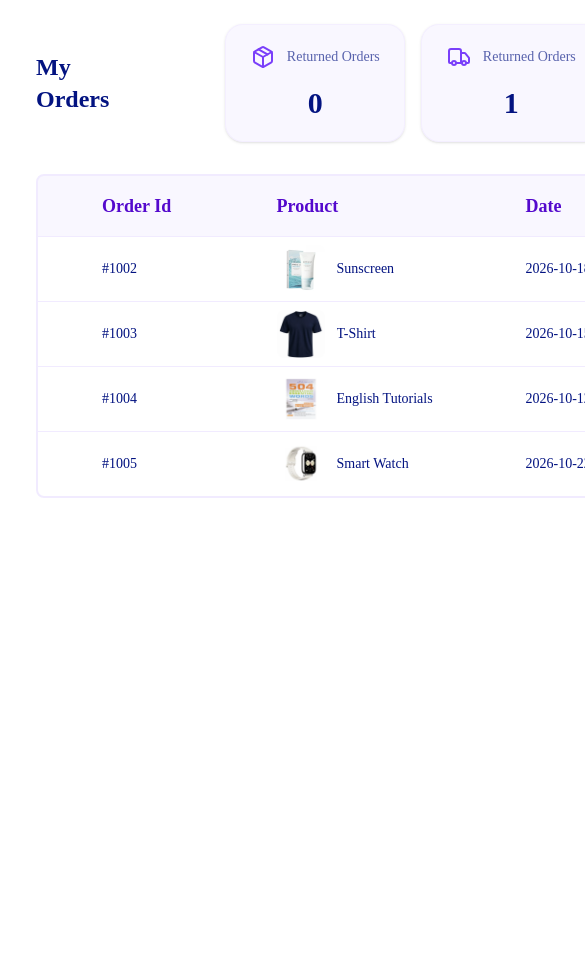
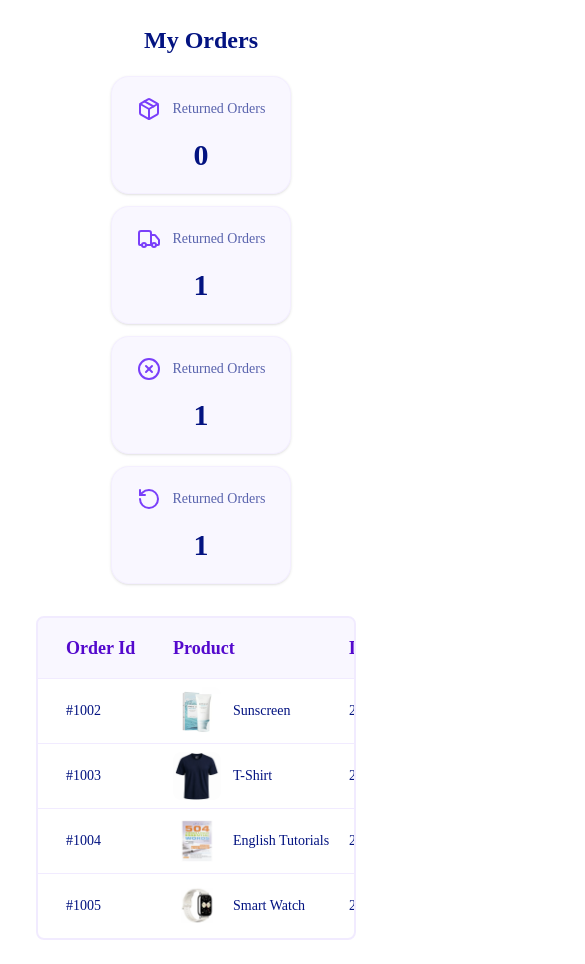
Before and after one commit to Hanieh-yousefzadeh/Dashboard-panel, a Next.js app: page /en/panel/myorders in a window 390 px wide. Shown: the top 964 px of the page, 585 px wide, since content can reach past the window. Before the commit the page ends 844 px from the top, so only its background shows below. Built offline with nearby package versions, Linux system fonts and the light colour scheme.

Commit message:
style : responsive user panel

```diff
--- a/src/app/[locale]/panel/addresses/page.tsx
+++ b/src/app/[locale]/panel/addresses/page.tsx
@@ -174,7 +174,7 @@ export default function MyAddressesPage() {
     }
 
     return (
-        <div className={`p-5 ${locale === "fa" ? "pr-8" : "pl-8"} xl:w-316 md:w-3xl w-80 overflow-x-auto`}>
+        <div className={`p-5 ${locale === "fa" ? "pr-8" : "xl:pl-8"} xl:w-316 md:w-3xl w-80 overflow-x-auto`}>
             <div className="pb-12 flex items-center justify-between gap-4">
                 <div className="flex flex-col gap-3">
                     <h1 className="sm:text-2xl font-bold"> {t("myAddresses")} </h1>
@@ -217,7 +217,7 @@ export default function MyAddressesPage() {
                     <Table>
                         <TableHeader className="h-15 text-lg bg-[#f1ebfe6a] dark:bg-[#7a3ffa23]">
                             <TableRow className="hover:bg-transparent dark:hover:bg-transparent">
-                                <TableHead className={`font-semibold  text-[#5409cd] dark:text-[#bd8efb] ${locale === "fa" ? "text-right pr-12" : " pl-12"}`}>{t("addNewAddress")}</TableHead>
+                                <TableHead className={`font-semibold  text-[#5409cd] dark:text-[#bd8efb] ${locale === "fa" ? "text-right pr-12" : " xl:pl-12 pl-5"}`}>{t("provinceCity")}</TableHead>
                                 <TableHead className={`font-semibold  text-[#5409cd] dark:text-[#bd8efb] ${locale === "fa" ? "text-right" : ""}`}>{t("address")}</TableHead>
                                 <TableHead className={`font-semibold  text-[#5409cd] dark:text-[#bd8efb] ${locale === "fa" ? "text-right" : ""}`}>{t("plaque")}</TableHead>
                                 <TableHead className={`font-semibold  text-[#5409cd] dark:text-[#bd8efb] ${locale === "fa" ? "text-right" : ""}`}>{t("postalCode")}</TableHead>
@@ -228,7 +228,7 @@ export default function MyAddressesPage() {
                         <TableBody>
                             {addresses.map((item) => (
                                 <TableRow key={item.id} className="h-15">
-                                    <TableCell className={`${locale === "fa" ? " pr-12" : "pl-12"}`}>   {item.province === "Tehran" ? t("tehran") : t("isfahan")},
+                                    <TableCell className={`${locale === "fa" ? " pr-12" : "xl:pl-12 pl-5"}`}>   {item.province === "Tehran" ? t("tehran") : t("isfahan")},
                                         {" "}
                                         {item.city === "Tehran" ? t("tehran") : t("isfahan")}
                                     </TableCell>
--- a/src/app/[locale]/panel/favorites/page.tsx
+++ b/src/app/[locale]/panel/favorites/page.tsx
@@ -47,11 +47,11 @@ export default function MyFavoritePage() {
         <div className="p-6">
             <h1 className={`mb-8 ${locale === "fa" ? "pr-3" : "pl-3"}  text-2xl font-bold`}>{t("title")} </h1>
 
-            <div className={`mt-4 ${locale === "fa" ? "mr-3" : "ml-3 "}  w-300 rounded-md border border-[#7a3ffa1a] shadow-sm dark:bg-[#0E0B2F]`}>
+            <div className={`mt-4 ${locale === "fa" ? "mr-3" : "ml-3 "}  rounded-md border border-[#7a3ffa1a] shadow-sm dark:bg-[#0E0B2F] xl:w-300 w-80 lg:w-180 sm:w-170 overflow-x-auto`}>
                 <Table>
                     <TableHeader className="h-15 text-lg bg-[#f1ebfe6a] dark:bg-[#7a3ffa23]">
                         <TableRow className="hover:bg-transparent dark:hover:bg-transparent">
-                            <TableHead className={` ${locale === "fa" ? "text-right pr-20" : "pl-10"} font-semibold text-[#5409cd] dark:text-[#bd8efb]`}> {t("product")}</TableHead>
+                            <TableHead className={` ${locale === "fa" ? "text-right pr-20" : "xl:pl-10 pl-5"} font-semibold text-[#5409cd] dark:text-[#bd8efb]`}> {t("product")}</TableHead>
                             <TableHead className={` ${locale == "fa" ? "text-right" : ""} font-semibold text-[#5409cd] dark:text-[#bd8efb]`}>{t("price")} </TableHead>
                             <TableHead className="text-center  font-semibold text-[#5409cd] dark:text-[#bd8efb]"> {t("action")}</TableHead>
                         </TableRow>
@@ -61,7 +61,7 @@ export default function MyFavoritePage() {
                         {favorites.map((product) => (
                             <TableRow key={product.id} className="h-16">
                                 <TableCell>
-                                    <div className={`flex min-w-40 items-center gap-3  ${locale === "fa" ? "pr-15" : "pl-8"}`}>
+                                    <div className={`flex min-w-40 items-center gap-3  ${locale === "fa" ? "pr-15" : "xl:pl-8"}`}>
                                         <Image src={product.image} alt={product.name} width={48} height={48}
                                             className="size-12 shrink-0 rounded-md object-cover"
                                         />
--- a/src/app/[locale]/panel/myorders/page.tsx
+++ b/src/app/[locale]/panel/myorders/page.tsx
@@ -39,9 +39,9 @@ export default function MyOrdersPage() {
     const locale = useLocale()
     return (
         <div className={` ${locale === "fa" ? "pr-9" : "pl-9"} p-6 `}>
-            <div className="flex items-center gap-x-29">
+            <div className="flex xl:flex-row flex-col items-center gap-x-29">
                 <h1 className="text-2xl font-bold">{t("title")}</h1>
-                <div className="flex  gap-4">
+                <div className="flex flex-wrap justify-center lg:justify-start xl:pt-0 pt-5 gap-3">
 
                     {orderStats.map((item) => {
                         const Icon = item.icon
@@ -64,11 +64,11 @@ export default function MyOrdersPage() {
                     })}
                 </div>
             </div>
-            <div className="rounded-md border-2 border-[#7a3ffa1a] mt-8  dark:bg-[#0E0B2F]">
+            <div className="rounded-md border-2 border-[#7a3ffa1a] mt-8  dark:bg-[#0E0B2F] xl:w-full w-80 lg:w-180 sm:w-170 overflow-x-auto">
                 <Table>
                     <TableHeader className="h-15 text-lg bg-[#f1ebfe6a] dark:bg-[#7a3ffa23]">
                         <TableRow className="hover:bg-transparent dark:hover:bg-transparent">
-                            <TableHead className={`font-bold  text-[#5409cd] dark:text-[#bd8efb] ${ locale === "fa" ? "text-right pr-16" : "pl-16"} `}>{t("orderId")}</TableHead>
+                            <TableHead className={`font-bold  text-[#5409cd] dark:text-[#bd8efb] ${ locale === "fa" ? "text-right pr-16" : "xl:pl-16 pl-7"} `}>{t("orderId")}</TableHead>
                             <TableHead className={`font-bold  text-[#5409cd] dark:text-[#bd8efb] ${locale === "fa" ? "text-right" : ""}`}>{t("product")}</TableHead>
                             <TableHead className={`font-bold  text-[#5409cd] dark:text-[#bd8efb] ${locale === "fa" ? "text-right" : ""}`}>{t("date")}</TableHead>
                             <TableHead className={`font-bold  text-[#5409cd] dark:text-[#bd8efb] ${locale === "fa" ? "text-right pr-10" : ""}`}>{t("price")}</TableHead>
@@ -79,7 +79,7 @@ export default function MyOrdersPage() {
                     <TableBody>
                         {mockMyOrders.map((order) => (
                             <TableRow key={order.id} className="h-13">
-                                <TableCell className="font-medium pl-16 pr-16"> #{order.id}</TableCell>
+                                <TableCell className="font-medium xl:pl-16 pl-7 pr-16"> #{order.id}</TableCell>
                                 <TableCell>
                                     <div className="flex items-center gap-3 min-w-40">
                                         <Image src={order.image} alt={order.name} width={48} height={48}
--- a/src/app/[locale]/panel/reviews/page.tsx
+++ b/src/app/[locale]/panel/reviews/page.tsx
@@ -99,7 +99,7 @@ export default function MyOpinionsPage() {
                 </DialogContent>
             </Dialog>
 
-            <div className="w-300 rounded-md border border-[#7a3ffa1a] dark:bg-[#0E0B2F] mt-4  shadow-sm">
+            <div className="xl:w-300 md:w-3xl w-80 overflow-x-auto rounded-md border border-[#7a3ffa1a] dark:bg-[#0E0B2F] mt-4  shadow-sm">
                 <Table >
                     <TableHeader className="h-15 text-lg bg-[#f1ebfe6a] dark:bg-[#7a3ffa23]">
                         <TableRow className="hover:bg-transparent dark:hover:bg-transparent">
--- a/src/components/userDshboard.tsx
+++ b/src/components/userDshboard.tsx
@@ -10,7 +10,7 @@ export default function UserDashboard() {
             <h1 className="text-2xl font-bold pb-8 pl-2">{t("title")}</h1>
 
 
-            <div className="flex pl-25  gap-7">
+            <div className="flex flex-wrap xl:pl-25 justify-center gap-7">
                 {userDashboardCard.map((card) => (
                     <DashboardCard
                         key={card.title}
```
